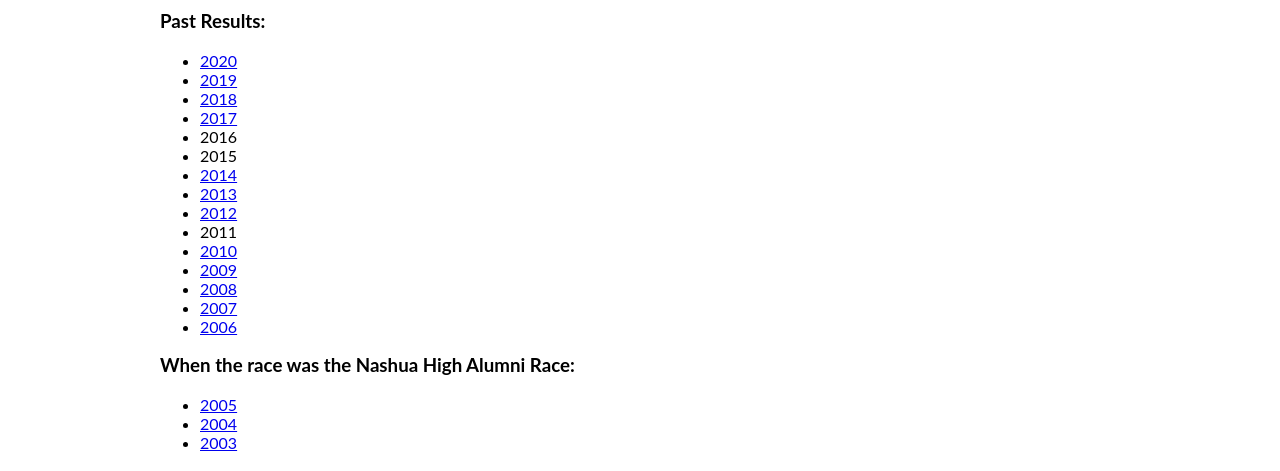
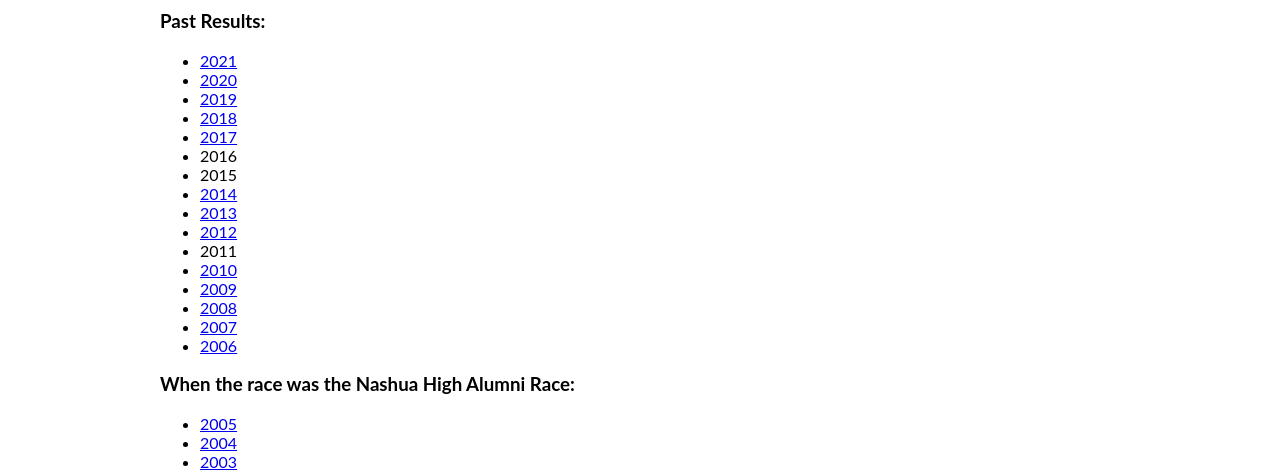
Before and after one commit to crammond/greatgobbler, a Gatsby site: page /results in a window 1280 px wide. Shown: the part 378-849 px from the top of the page. Built offline with nearby package versions, Linux system fonts and the light colour scheme; Gatsby itself is replaced by a stand-in of ours.

Commit message:
Add 2021 results

```diff
--- a/src/pages/results.js
+++ b/src/pages/results.js
@@ -2,6 +2,7 @@
 import Layout from '../components/layout';
 
 const gobblers = [
+  {year: 2021, url: 'https://www.secondwindtiming.com/result-page/?id=187241'},
   {year: 2020, url: 'https://runsignup.com/Race/Results/99251#resultSetId-215368;perpage:100'},
   {year: 2019, url: 'https://www.3craceproductions.com/raceresults.php?raceId=2146&type=LINKS0'},
   {year: 2018, url: 'http://3craceproductions.com/raceresults.php?raceId=2025&type=LINKS0', wayback: 'https://web.archive.org/web/20190403145618/http://www.coolrunning.com/results/17/nh/Nov23_GreatG_set1.shtml'},
```
